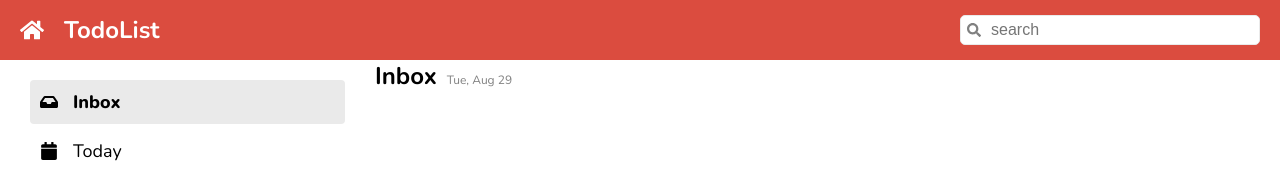
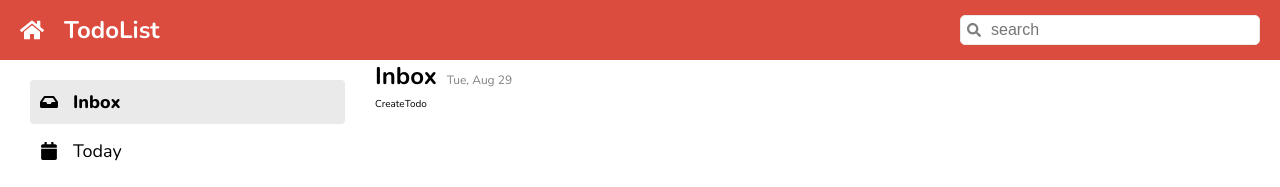
Before and after one commit to pavitpim40/cc15-todollst-ppimchan, a React (Create React App) app: page / in a window 1280 px wide. Shown: the top 187 px of the page. Built offline with nearby package versions, Linux system fonts and the light colour scheme.

Commit message:
ui:TodoCreate

```diff
--- a/src/app/App.jsx
+++ b/src/app/App.jsx
@@ -5,6 +5,7 @@
 import ListItem from '../components/ListItem';
 import Lists from '../components/Lists';
 import TodoHeader from '../components/Todo/TodoHeader';
+import TodoCreate from '../components/Todo/TodoCreate';
 
 function App() {
   // <ListItem text='Inbox' icon={<FaInbox />} active={true} />
@@ -47,10 +48,8 @@
       </div>
       <div className='todo__content'>
         <main className='todo__container'>
-          {/* Header */}
           <TodoHeader />
-
-          {/* CreateTodo */}
+          <TodoCreate />
 
           {/* TodoLists */}
         </main>
--- /dev/null
+++ b/src/components/Todo/TodoCreate.jsx
@@ -0,0 +1,7 @@
+import styles from './TodoCreate.module.scss';
+
+function TodoCreate() {
+  return <div>CreateTodo</div>;
+}
+
+export default TodoCreate;
--- /dev/null
+++ b/src/components/Todo/TodoCreate.module.scss
@@ -0,0 +1 @@
+@import '../../index.scss';
```
Also changed, not shown: 1 other file (tests, documents, lock files or other folders).
